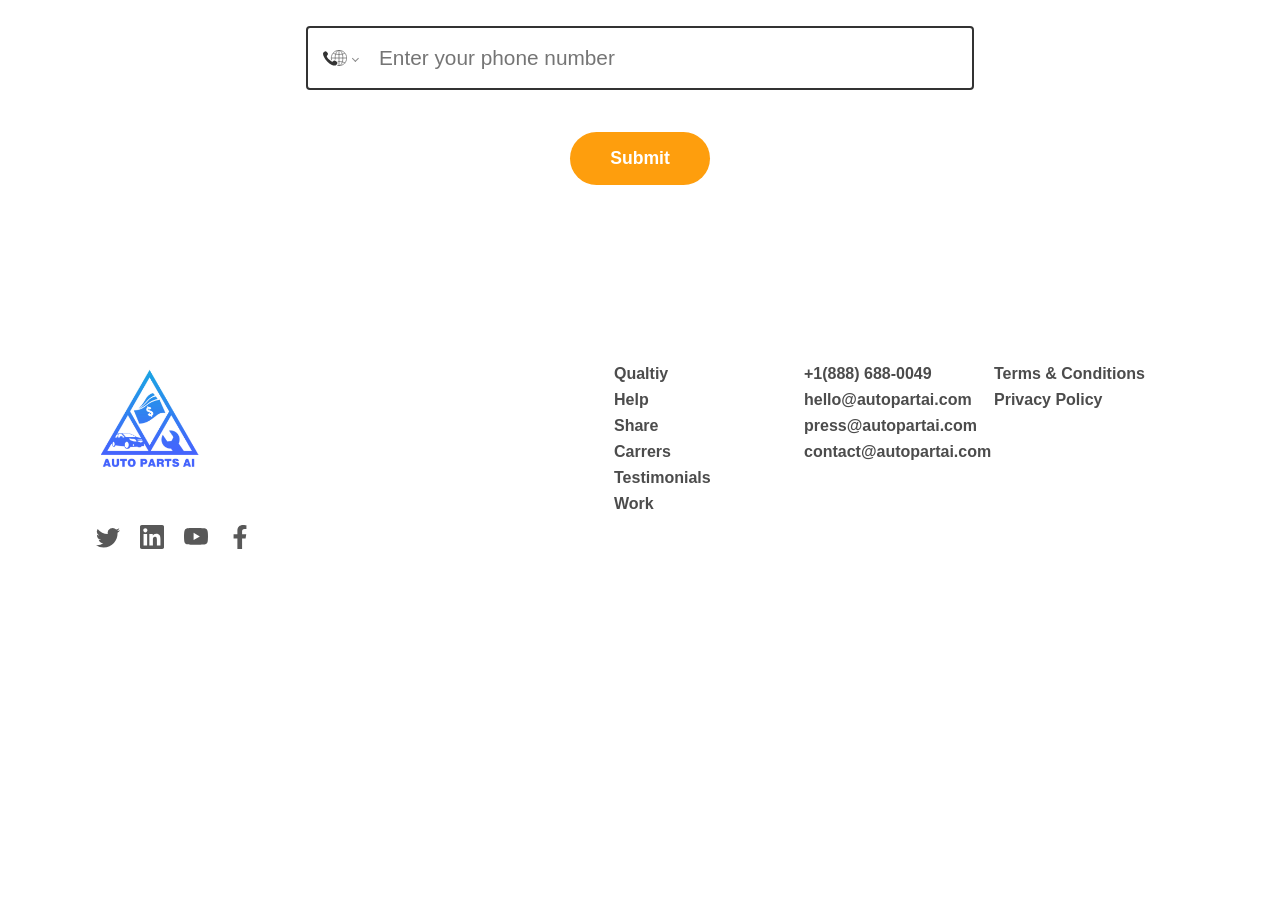
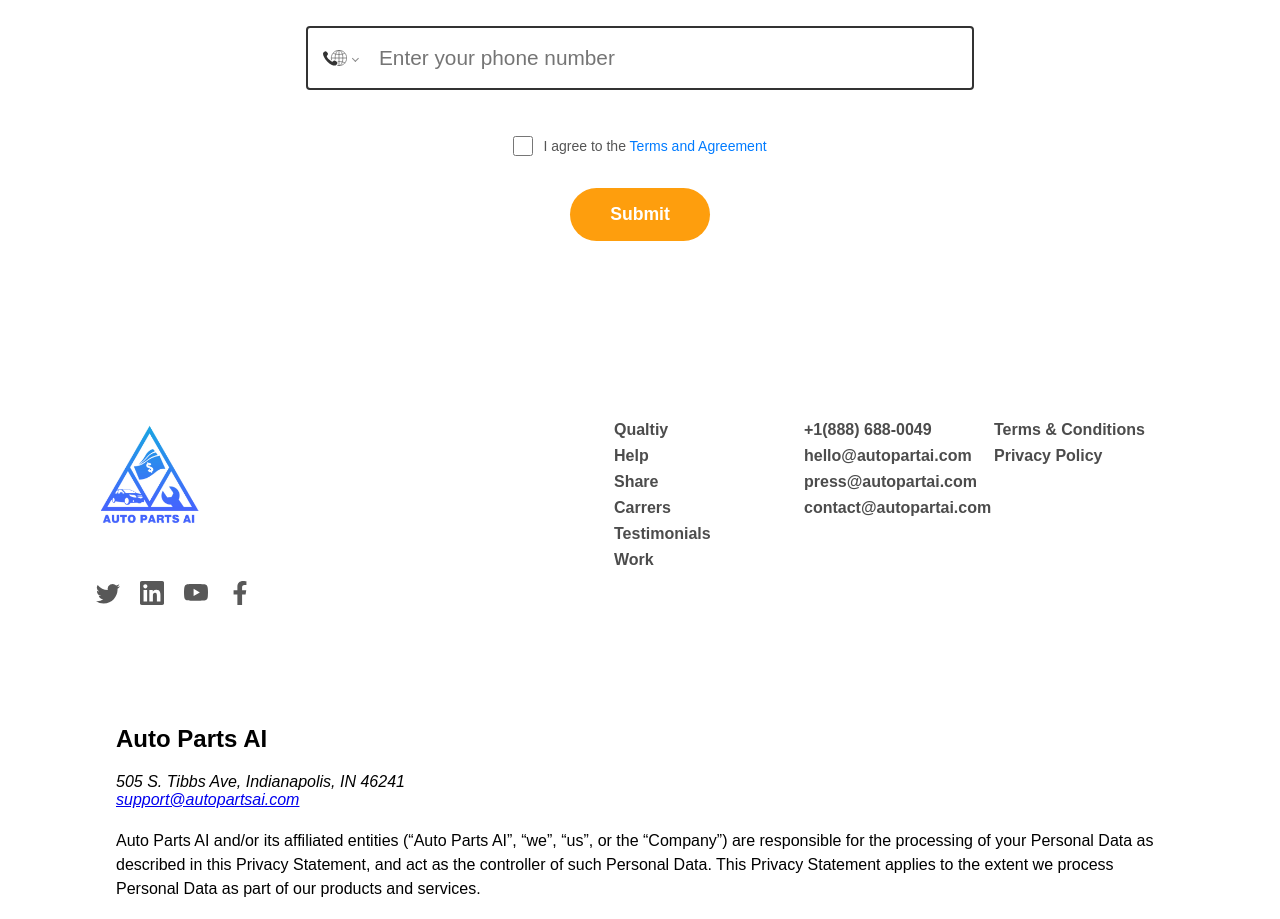
Before and after one commit to eyroooon/Landing-Page, a React (Create React App) app: page /privacy-and-agreement in a window 1280 px wide. Shown: the part 3220-4139 px from the top of the page. Before the commit the page ends 3869 px from the top, so only its background shows below. Built offline with nearby package versions, Linux system fonts and the light colour scheme.

Commit message:
add terms and agreement page

```diff
--- a/package.json
+++ b/package.json
@@ -16,6 +16,7 @@
     "react-dom": "^18.2.0",
     "react-icons": "^4.7.1",
     "react-phone-number-input": "^3.3.4",
+    "react-router-dom": "^6.15.0",
     "react-scripts": "5.0.1",
     "use-react-countries": "^1.1.0",
     "web-vitals": "^2.1.4"
--- a/src/App.css
+++ b/src/App.css
@@ -561,3 +561,95 @@
   border-radius: 4px;
   box-shadow: none;
 }
+
+.terms-container {
+  padding: 40px;
+  background-color: #f7f7f7;
+  border-radius: 10px;
+  box-shadow: 0 4px 8px rgba(0, 0, 0, 0.1);
+  max-width: 800px;
+  margin: 50px auto;
+}
+
+.terms-title {
+  font-size: 24px;
+  font-weight: bold;
+  margin-bottom: 20px;
+  color: #333;
+}
+
+.terms-content {
+  font-size: 16px;
+  line-height: 1.5;
+  color: #555;
+}
+
+/* Checkbox styles */
+.terms-checkbox-container {
+  display: flex;
+  align-items: center;
+  margin-top: 20px;
+}
+
+.terms-checkbox-container input[type="checkbox"] {
+  margin-right: 10px;
+  width: 20px;
+  height: 20px;
+  cursor: pointer;
+}
+
+.terms-checkbox-container label {
+  font-size: 14px;
+  color: #555;
+}
+
+.terms-checkbox-container a {
+  color: #007BFF;
+  text-decoration: none;
+}
+
+.terms-checkbox-container a:hover {
+  text-decoration: underline;
+}
+
+/* src/Components/PrivacyAndAgreement.css */
+
+.privacy-page-wrapper {
+  padding: 20px;
+  font-family: Arial, sans-serif;
+}
+
+.privacy-title {
+  font-size: 24px;
+  font-weight: bold;
+  margin-bottom: 20px;
+}
+
+.privacy-address {
+  margin-bottom: 20px;
+  font-style: italic;
+}
+
+.privacy-section {
+  margin-bottom: 30px;
+}
+
+.privacy-section h2 {
+  font-size: 20px;
+  font-weight: bold;
+  margin-bottom: 15px;
+}
+
+.privacy-section p {
+  margin-bottom: 15px;
+  line-height: 1.5;
+}
+
+.privacy-section a {
+  color: #007BFF;
+  text-decoration: none;
+}
+
+.privacy-section a:hover {
+  text-decoration: underline;
+}
--- a/src/App.js
+++ b/src/App.js
@@ -1,12 +1,15 @@
+import { BrowserRouter as Router, Routes, Route } from 'react-router-dom';
 import "./App.css";
 import Home from "./Components/Home";
 import Work from "./Components/Work";
 import Testimonial from "./Components/Testimonial";
 import Contact from "./Components/Contact";
 import Footer from "./Components/Footer";
+import PrivacyAndAgreement from './Components/PrivacyAndAgreement';
 
 function App() {
   return (
+    <Router>
       <div className="App">
         <Home />
         {/* <About /> */}
@@ -14,7 +17,11 @@
         <Testimonial />
         <Contact />
         <Footer />
+        <Routes>
+          <Route path="/privacy-and-agreement" element={<PrivacyAndAgreement />} />
+        </Routes>
       </div>
+    </Router>
   );
 }
 
--- a/src/Components/Contact.js
+++ b/src/Components/Contact.js
@@ -1,11 +1,18 @@
-import React from 'react';
+import React, { useState } from 'react';
 import axios from 'axios';
 import PhoneInput from 'react-phone-number-input';
 import 'react-phone-number-input/style.css';
+
 const Contact = () => {
-  const [phone, setPhone] = React.useState('');
+    const [phone, setPhone] = useState('');
+    const [isChecked, setIsChecked] = useState(false);
 
     const handleSubmit = async () => {
+        if (!isChecked) {
+            alert("Please agree to the Terms and Agreement before submitting.");
+            return;
+        }
+
         try {
             const response = await axios.post('https://master--meek-custard-97937a.netlify.app/.netlify/functions/myFunction', phone);
 
@@ -21,11 +28,30 @@
     };
 
     return (
-    <div className="contact-page-wrapper" id='contact'>
+      <div className="contact-page-wrapper" id="contact">
         <h1 className="primary-heading">Want a demo?</h1>
         <h1 className="primary-heading">Let Us Help You</h1>
         <div className="contact-form-container">
-        <PhoneInput className="outlined-input" placeholder="Enter your phone number" value={phone} onChange={setPhone} />
+          <PhoneInput
+            className="outlined-input"
+            placeholder="Enter your phone number"
+            value={phone}
+            onChange={setPhone}
+          />
+
+          <div className="terms-checkbox-container">
+            <input type="checkbox" id="terms" />
+            <label htmlFor="terms">
+              I agree to the{' '}
+              <a
+                href="/privacy-and-agreement"
+                target="_blank"
+                rel="noopener noreferrer"
+              >
+                Terms and Agreement
+              </a>
+            </label>
+          </div>
           <button className="secondary-button" onClick={handleSubmit}>
             Submit
           </button>
--- /dev/null
+++ b/src/Components/PrivacyAndAgreement.js
@@ -0,0 +1,90 @@
+import React from 'react';
+
+const PrivacyAndAgreement = () => {
+  return (
+    <div className="privacy-page-wrapper">
+      <h1 className="privacy-title">Auto Parts AI</h1>
+      <address className="privacy-address">
+        505 S. Tibbs Ave, Indianapolis, IN 46241<br/>
+        <a href="mailto:support@autopartsai.com">support@autopartsai.com</a>
+      </address>
+
+      <section className="privacy-section">
+        <p>
+          Auto Parts AI and/or its affiliated entities (“Auto Parts AI”, “we”, “us”, or the “Company”) are responsible for the processing of your Personal Data as described in this Privacy Statement, and act as the controller of such Personal Data. This Privacy Statement applies to the extent we process Personal Data as part of our products and services.
+        </p>
+        <p>
+          This Privacy Statement does not apply to the extent we process Personal Data in the role of a processor or service provider on behalf of our customers, including where we offer to our customers various products and services through which our customers (or their affiliates): (i) create their own websites and applications running on our platforms; (ii) sell or offer their own products and services; (iii) send electronic communications to others; or (iv) otherwise collect, use, share, or process Personal Data via our products and services.
+        </p>
+        <p>
+          For detailed privacy information related to an Auto Parts AI customer or a customer affiliate who uses Auto Parts AI products and services as the controller, please contact our customer directly. We are not responsible for the privacy or data security practices of our customers, which may differ from those explained in this Privacy Statement.
+        </p>
+      </section>
+
+      <section className="privacy-section">
+        <h2>Your Rights Relating to Customer Data</h2>
+        <p>
+          As described above, we may also process Personal Data submitted by or for a customer to our products and services. We process such Personal Data as a processor on behalf of our customer (and its affiliates) who is the controller of the Personal Data. We are not responsible for and have no control over the privacy and data security practices of our customers, which may differ from those explained in this Privacy Statement. If your data has been submitted to us and you wish to exercise any rights you may have, please provide us the name of the Auto Parts AI customer who submitted your data to us. We will refer your request to that customer and support them in responding to your request within a reasonable timeframe.
+        </p>
+      </section>
+
+      <section className="privacy-section">
+        <h2>User Agreement</h2>
+        <p>
+          As part of our cooperative relationship, both parties recognize the value in sharing and utilizing data to enhance our services and offerings. Therefore, the user acknowledges and agrees that any data stored into the CRM, to which they have rightful access, may be utilized by Auto Parts AI for various purposes including but not limited to use and resale. This collaboration amplifies the benefits of our services and fosters a spirit of innovation and growth.
+        </p>
+        <p>
+          As a trusted member of the Auto Parts AI community, the user agrees to uphold the highest standards of integrity and legal compliance. They commit not to use any data stored within our system in an unlawful or unauthorized manner. This shared value strengthens our collaboration and promotes an environment of trust and transparency.
+        </p>
+        <p>
+          Recognizing the user's autonomy and responsibility, Auto Parts AI encourages the user to take proactive measures in backing up their data. While we are committed to maintaining robust security and data integrity, the user acknowledges that they are primarily responsible for data backup. In the unlikely event of data loss, Auto Parts AI is not obligated to provide a backup, but we remain available to assist and support as needed.
+        </p>
+      </section>
+
+      <section className="privacy-section">
+        <h2>Your Preferences for Email and SMS Marketing Communications</h2>
+        <p>
+          You may manage your receipt of marketing and non-transactional communications from Auto Parts AI by clicking on the “unsubscribe” link located on the bottom of our marketing emails, by replying or texting ‘STOP’ if you receive SMS communications. Please note that opting out of marketing communications does not opt you out of receiving important business communications related to your current relationship with us, such as communications about your subscriptions, service announcements, or security information.
+        </p>
+      </section>
+
+      <section className="privacy-section">
+        <h2>Your Preferences for Telemarketing Communications</h2>
+        <p>
+          If you want your phone number to be added to our internal Do-Not-Call telemarketing register, please contact us using the information in the "Contacting us" section below. Alternatively, you can always let us know during a telemarketing call that you do not want to be called again for marketing purposes.
+        </p>
+      </section>
+
+      <section className="privacy-section">
+        <h2>Changes to this Privacy Statement</h2>
+        <p>
+          We will update this Privacy Statement from time to time to reflect changes in our practices, technologies, legal requirements, and other factors. If we do, we will update the "effective date" at the top. If we make a material update, we may provide you with notice prior to the update taking effect, such as by posting a notice on our website or by contacting you directly, or where required under applicable law and feasible, seek your consent to these changes.
+        </p>
+        <p>
+          We encourage you to periodically review this Privacy Statement to stay informed about our collection, processing, and sharing of your Personal Data.
+        </p>
+      </section>
+
+      <section className="privacy-section">
+        <h2>Contacting us</h2>
+        <p>
+          Auto Parts AI has appointed a Data Protection Officer. To exercise your rights regarding your Personal Data, or if you have questions regarding this Privacy Statement or our privacy practices, please email us at support@autopartsai.com, call us at +1(888) 688-0049, or write to us at:
+        </p>
+        <address>
+          Auto Parts AI Data Protection Officer (Auto Parts AI Privacy Team)<br/>
+          505 S. Tibbs Ave,<br/>
+          Indianapolis, IN 46241, USA
+        </address>
+        <p>
+          When you contact us, please indicate in which country and/or state you reside.
+        </p>
+        <p>
+          We are committed to working with you to obtain a fair resolution of any complaint or concern about privacy.
+        </p>
+      </section>
+
+    </div>
+  );
+};
+
+export default PrivacyAndAgreement;
```
Also changed, not shown: 1 other file (tests, documents, lock files or other folders). Lines whose indentation alone changed are shown as unchanged.
